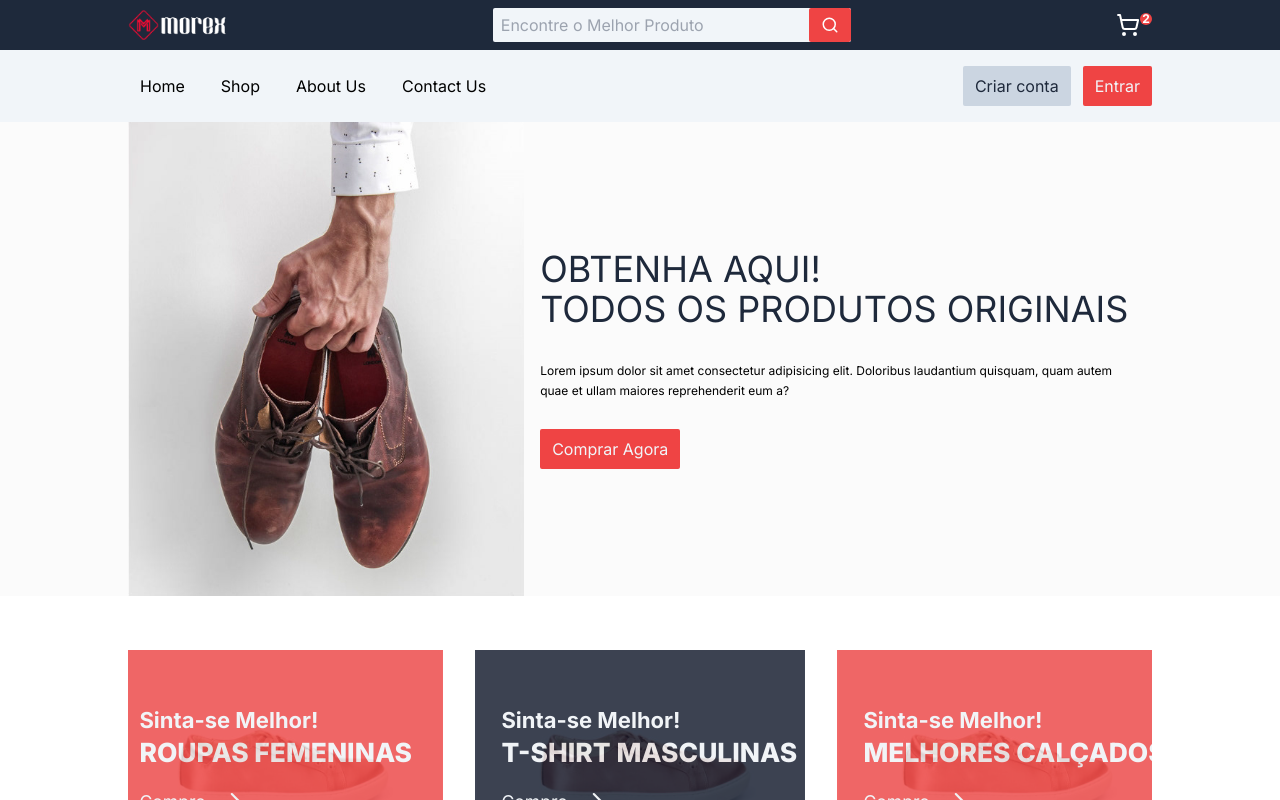
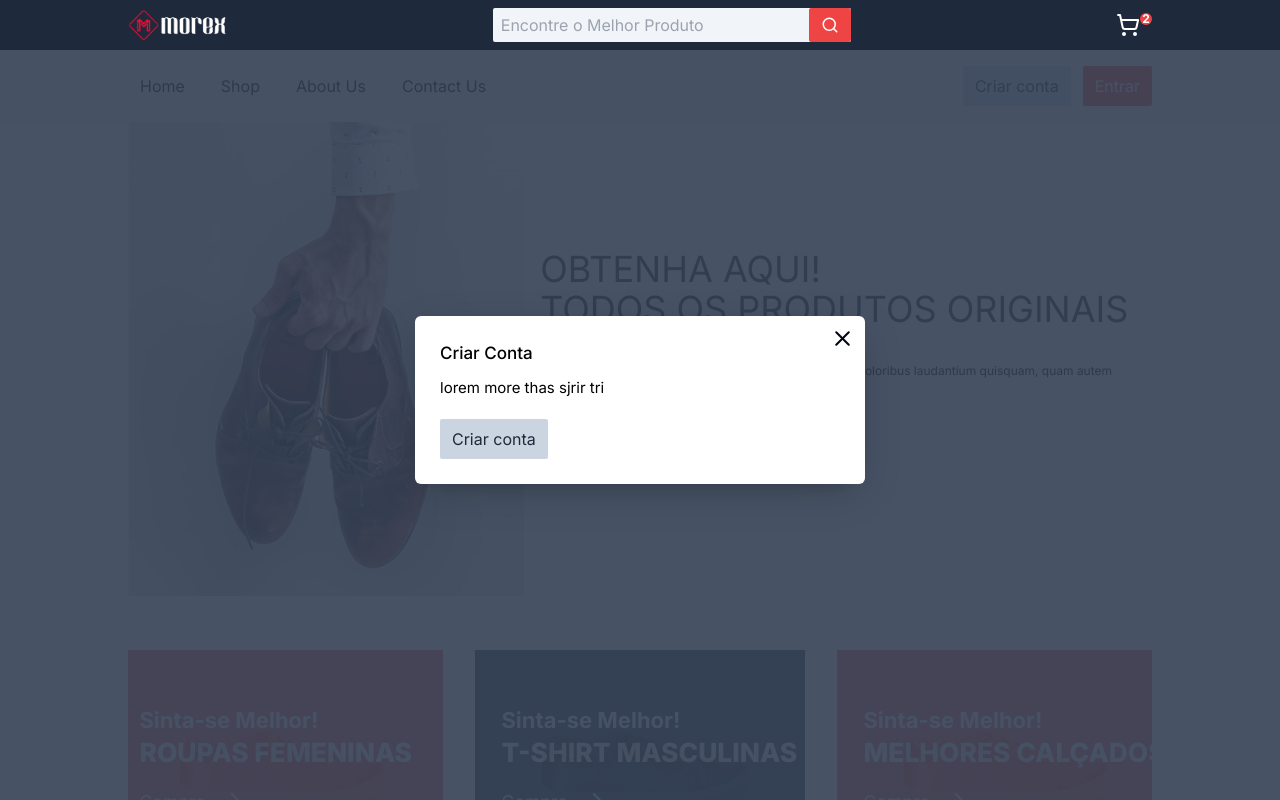
Before and after one commit to eduardojpanzo/next-shop-nest, a Next.js app: page / in a window 1280 px wide. Both pictures are taken after a click on the button "Criar conta". Shown: the top 800 px of the page. Built offline with nearby package versions, Linux system fonts and the light colour scheme.

Commit message:
chore:using the dialog, and improve the style

```diff
--- a/src/components/Dialog.tsx
+++ b/src/components/Dialog.tsx
@@ -14,22 +14,15 @@ export function Dialog({ trigger, title, desc, children }: DialogProps) {
     <D.Root>
       <D.Trigger asChild>{trigger}</D.Trigger>
       <D.Portal>
-        <D.Overlay className="bg-blackA9 data-[state=open]:animate-overlayShow fixed inset-0" />
-        <D.Content className="data-[state=open]:animate-contentShow fixed top-[50%] left-[50%] max-h-[85vh] w-[90vw] max-w-[450px] translate-x-[-50%] translate-y-[-50%] rounded-[6px] bg-white p-[25px] shadow-[hsl(206_22%_7%_/_35%)_0px_10px_38px_-10px,_hsl(206_22%_7%_/_20%)_0px_10px_20px_-15px] focus:outline-none">
-          <D.Title className="text-mauve12 m-0 text-[17px] font-medium">
-            {title}
-          </D.Title>
-          <D.Description className="text-mauve11 mt-[10px] mb-5 text-[15px] leading-normal">
+        <D.Overlay className="bg-slate-700 bg-opacity-90 fixed inset-0" />
+        <D.Content className="fixed top-[50%] left-[50%] max-h-[85vh] w-[90vw] max-w-[450px] translate-x-[-50%] translate-y-[-50%] rounded-[6px] bg-white p-[25px] shadow-[hsl(206_22%_7%_/_35%)_0px_10px_38px_-10px,_hsl(206_22%_7%_/_20%)_0px_10px_20px_-15px] focus:outline-none">
+          <D.Title className="m-0 text-[17px] font-medium">{title}</D.Title>
+          <D.Description className="mt-[10px] mb-5 text-[15px] leading-normal">
             {desc}
           </D.Description>
           {children}
           <D.Close asChild>
-            <button
-              className="text-violet11 hover:bg-violet4 focus:shadow-violet7 absolute top-[10px] right-[10px] inline-flex h-[25px] w-[25px] appearance-none items-center justify-center rounded-full focus:shadow-[0_0_0_2px] focus:outline-none"
-              aria-label="Close"
-            >
-              <X />
-            </button>
+            <X className="absolute top-[10px] right-[10px] inline-flex h-[25px] w-[25px] text-slate-950 cursor-pointer rounded-full transition-all hover:text-slate-50 hover:bg-slate-400" />
           </D.Close>
         </D.Content>
       </D.Portal>
--- a/src/components/NavBar.tsx
+++ b/src/components/NavBar.tsx
@@ -1,4 +1,7 @@
+"use client";
+
 import Link from "next/link";
+import { Dialog } from "./Dialog";
 
 const menuItems = [
   { path: "/", value: "Home" },
@@ -25,8 +28,23 @@ export function NavBar() {
         </ul>
 
         <div className="flex gap-3">
-          <button>Criar conta</button>
-          <button className="text-slate-100 bg-red-500">Entrar</button>
+          <Dialog
+            desc="lorem more thas sjrir tri"
+            title="Criar Conta"
+            trigger={<button className="bg-slate-300">Criar conta</button>}
+          >
+            <button>Criar conta</button>
+          </Dialog>
+
+          <Dialog
+            desc="lorem more thas sjrir tri"
+            title="Entrar"
+            trigger={
+              <button className="text-slate-100 bg-red-500">Entrar</button>
+            }
+          >
+            Login
+          </Dialog>
         </div>
       </div>
     </div>
```
